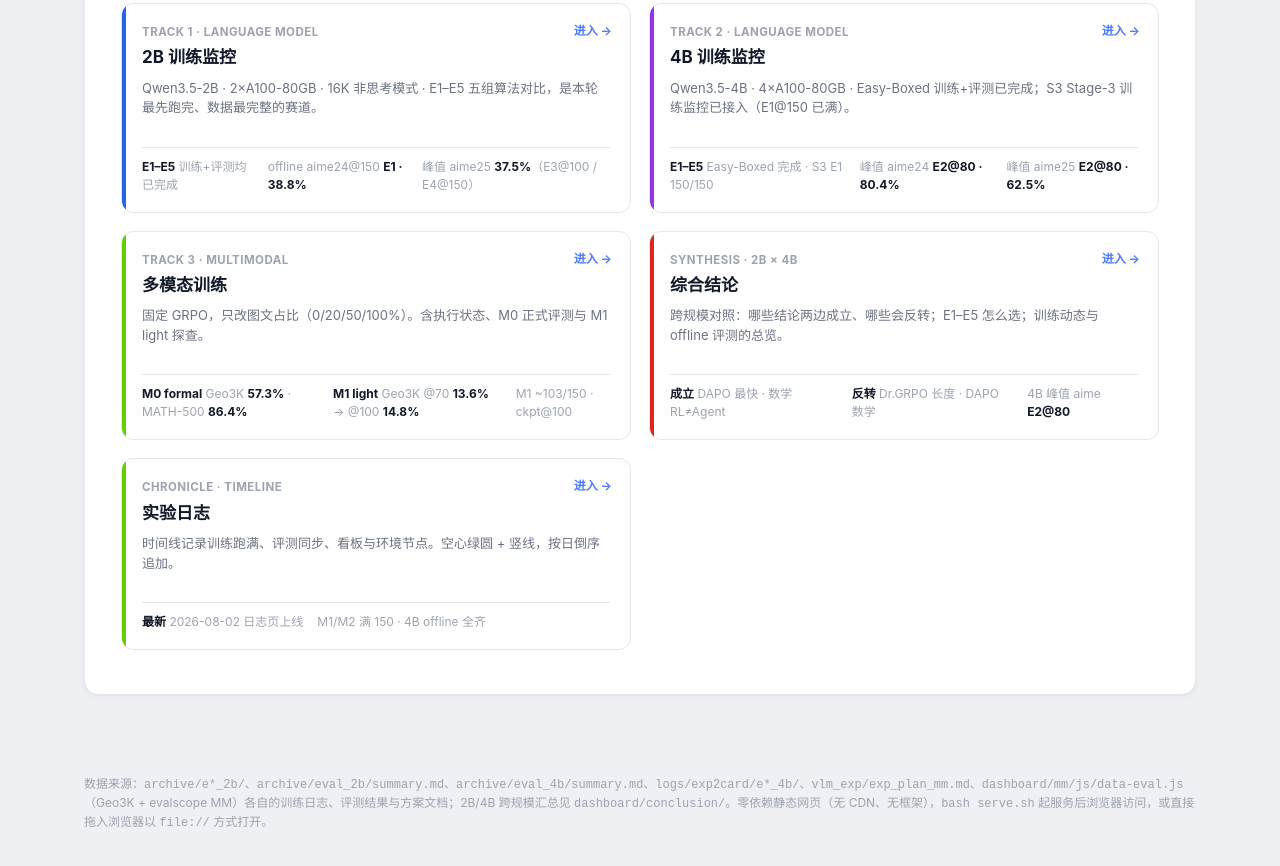
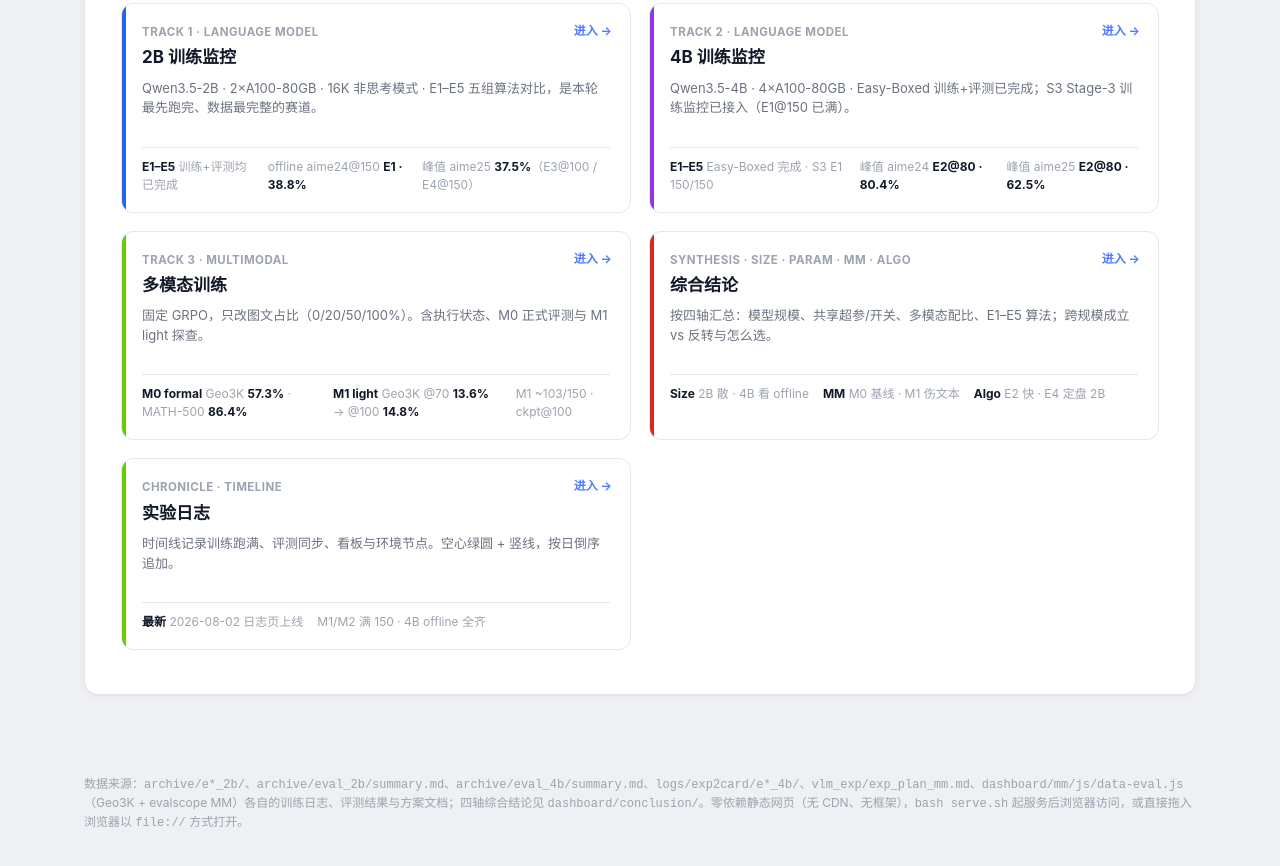
Before and after one commit to AntonioSu/vlm_exp, a plain HTML site: page dashboard/index.html in a window 1280 px wide. Shown: the part 962-1828 px from the top of the page. Drawn offline with Linux system fonts and the light colour scheme.

Commit message:
chore(dashboard): update hub copy for four-axis conclusion framing

```diff
--- a/dashboard/index.html
+++ b/dashboard/index.html
@@ -100,7 +100,7 @@
       </div>
       <div class="intro-item">
         <h4>看板怎么读</h4>
-        <p>「算法介绍」讲定义与权衡；「Benchmark 介绍」说明 AIME / MMLU / BFCL / tau-bench 怎么判分；「2B / 4B 训练」放训练曲线与评测对比；「综合结论」汇总 2B/4B 跨规模发现；「多模态训练」展示执行状态与评测；「实验日志」按时间线记节点。下方卡片按入口进入。</p>
+        <p>「算法介绍」讲定义与权衡；「Benchmark 介绍」说明 AIME / MMLU / BFCL / tau-bench 怎么判分；「2B / 4B 训练」放训练曲线与评测对比；「综合结论」按 Model Size / Param / MM / Algorithm 四轴汇总；「多模态训练」展示执行状态与评测；「实验日志」按时间线记节点。下方卡片按入口进入。</p>
       </div>
       <div class="intro-item">
         <h4>数据与复现</h4>
@@ -175,13 +175,13 @@
       <a class="track-card" href="conclusion/index.html">
         <div class="bar" style="background:var(--danger)"></div>
         <div class="go">进入 →</div>
-        <div class="kicker">Synthesis · 2B × 4B</div>
+        <div class="kicker">Synthesis · Size · Param · MM · Algo</div>
         <h3>综合结论</h3>
-        <p class="desc">跨规模对照：哪些结论两边成立、哪些会反转；E1–E5 怎么选；训练动态与 offline 评测的总览。</p>
+        <p class="desc">按四轴汇总：模型规模、共享超参/开关、多模态配比、E1–E5 算法；跨规模成立 vs 反转与怎么选。</p>
         <div class="stat-row">
-          <span><b>成立</b> DAPO 最快 · 数学 RL≠Agent</span>
-          <span><b>反转</b> Dr.GRPO 长度 · DAPO 数学</span>
-          <span>4B 峰值 aime <b>E2@80</b></span>
+          <span><b>Size</b> 2B 散 · 4B 看 offline</span>
+          <span><b>MM</b> M0 基线 · M1 伤文本</span>
+          <span><b>Algo</b> E2 快 · E4 定盘 2B</span>
         </div>
       </a>
 
@@ -203,7 +203,7 @@
 </div>
 
 <div class="footer-note">
-  数据来源：<code>archive/e*_2b/</code>、<code>archive/eval_2b/summary.md</code>、<code>archive/eval_4b/summary.md</code>、<code>logs/exp2card/e*_4b/</code>、<code>vlm_exp/exp_plan_mm.md</code>、<code>dashboard/mm/js/data-eval.js</code>（Geo3K + evalscope MM）各自的训练日志、评测结果与方案文档；2B/4B 跨规模汇总见 <code>dashboard/conclusion/</code>。零依赖静态网页（无 CDN、无框架），<code>bash serve.sh</code> 起服务后浏览器访问，或直接拖入浏览器以 <code>file://</code> 方式打开。
+  数据来源：<code>archive/e*_2b/</code>、<code>archive/eval_2b/summary.md</code>、<code>archive/eval_4b/summary.md</code>、<code>logs/exp2card/e*_4b/</code>、<code>vlm_exp/exp_plan_mm.md</code>、<code>dashboard/mm/js/data-eval.js</code>（Geo3K + evalscope MM）各自的训练日志、评测结果与方案文档；四轴综合结论见 <code>dashboard/conclusion/</code>。零依赖静态网页（无 CDN、无框架），<code>bash serve.sh</code> 起服务后浏览器访问，或直接拖入浏览器以 <code>file://</code> 方式打开。
 </div>
 
 </body>
```
